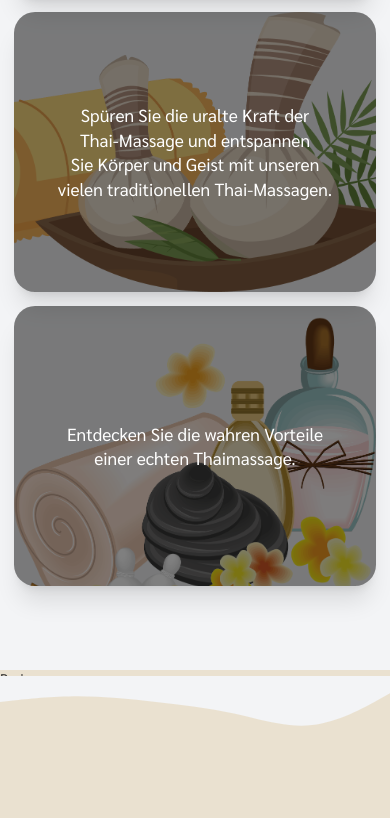
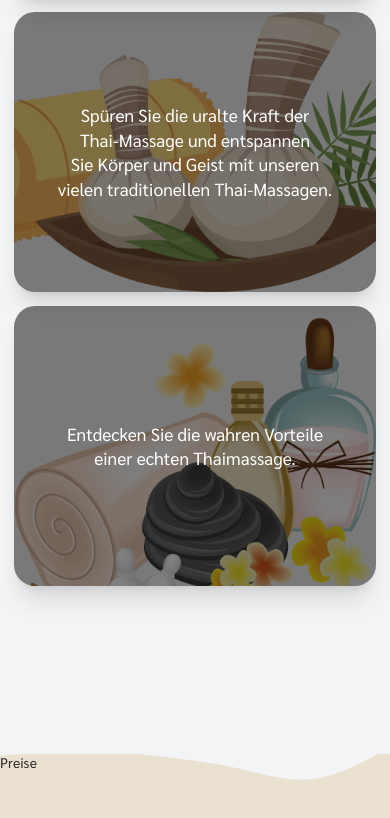
Before and after one commit to jorgson/schya.de, an Astro site: page / in a window 390 px wide. Shown: the part 1448-2266 px from the top of the page. Built offline with nearby package versions, Linux system fonts and the light colour scheme; Astro itself is replaced by a stand-in of ours; a web font is replaced by a local one.

Commit message:
responsive fix

```diff
--- a/src/components/WhatWeDo.astro
+++ b/src/components/WhatWeDo.astro
@@ -5,7 +5,7 @@ import Image2 from "../assets/Unbenannt-29.png";
 import Image3 from "../assets/Unbenannt-27.png";
 ---
 
-<section class="relative bg-[#f3f4f6] pt-12 pb-24">
+<section class="relative bg-[#f3f4f6] pt-12 pb-48">
   <div class="container mx-auto px-4 xl:px-[4%]">
     <div class="grid grid-cols-1 lg:grid-cols-3 gap-4">
       <div
@@ -49,7 +49,7 @@ import Image3 from "../assets/Unbenannt-27.png";
   <svg
     viewBox="0 0 1440 192"
     xmlns="http://www.w3.org/2000/svg"
-    class="absolute z-10 rotate-180 -bottom-[58px] md:-bottom-[98px] xl:-bottom-[168px]">
+    class="absolute z-10 rotate-180 -bottom-[28px] sm:-bottom-[58px] md:-bottom-[98px] xl:-bottom-[168px]">
     <path
       fill="#f3f4f6"
       fill-opacity="1"
```
